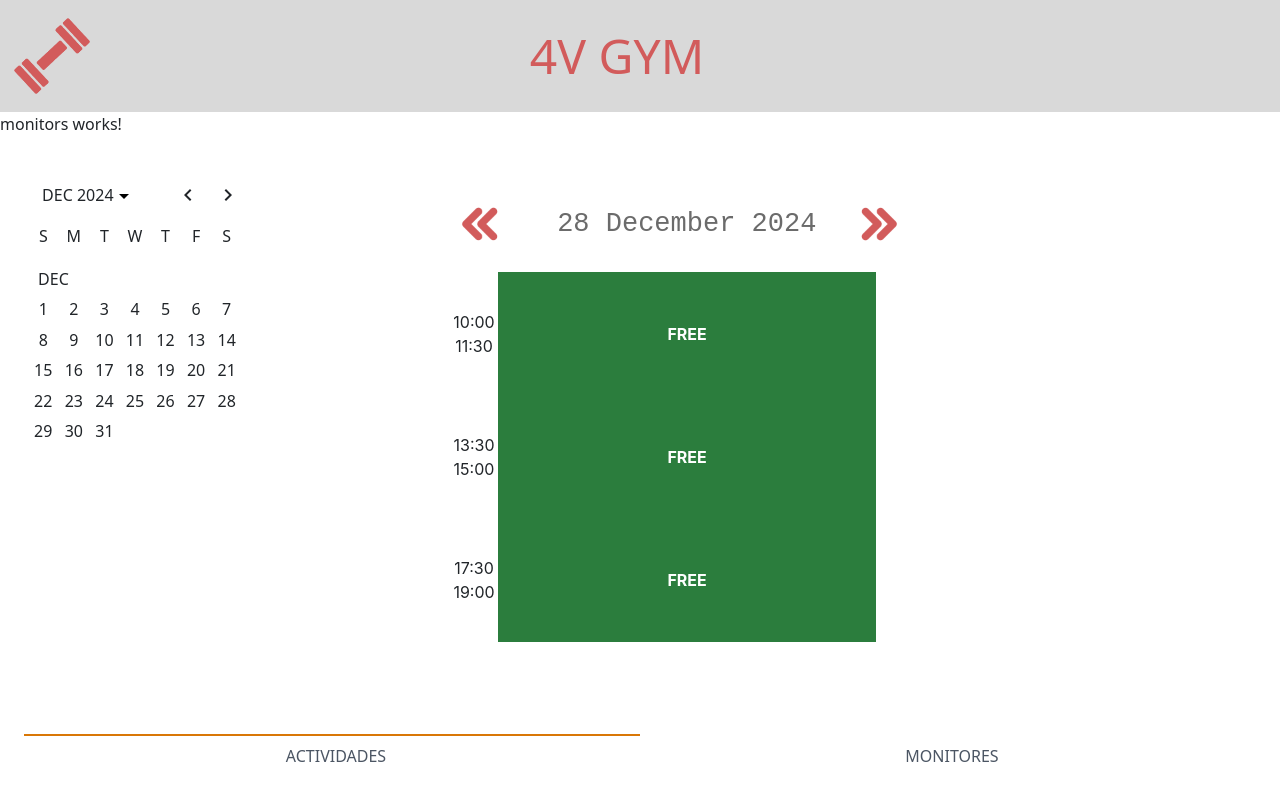
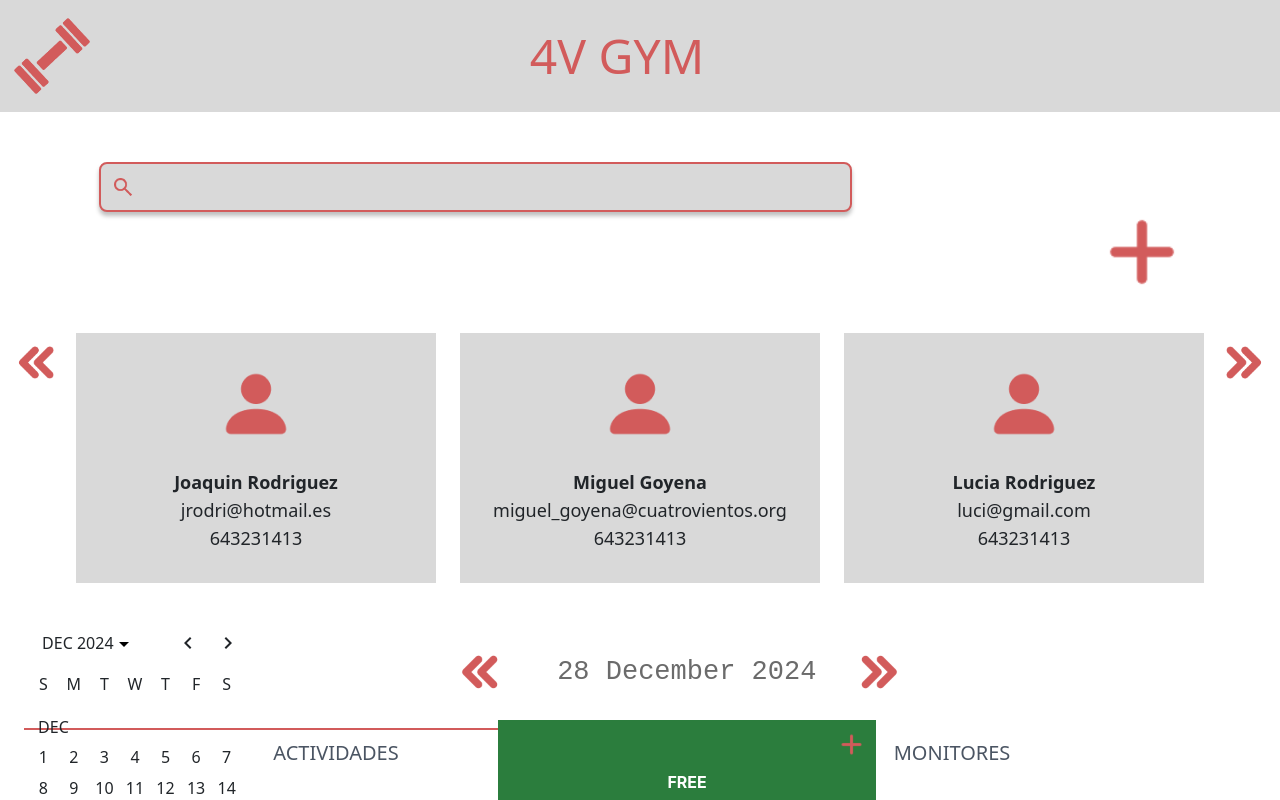
Before and after one commit to AnderVegas/4V-GYM-PROYECT, an Angular app: page /monitors in a window 1280 px wide. Both pictures are taken after a click on the button "ACTIVIDADES". Shown: the top 800 px of the page. Built offline with nearby package versions, Linux system fonts and the light colour scheme.

Commit message:
Monitors page prtotype

```diff
--- a/src/app/activities/activities.component.html
+++ b/src/app/activities/activities.component.html
@@ -55,23 +55,25 @@
                 />
               </div>
 
-              <!-- Contenedor de botones Editar y Borrar -->
-              <div class="flex flex-col justify-between items-center absolute top-1 right-1 bottom-2">
-                <!-- Botón Borrar con imagen -->
-                <button
-                  class="bg-transparent p-2 focus:outline-none">
+                <!-- Contenedor de botones Editar y Borrar -->
+                <div class="flex flex-col justify-between items-center absolute top-1 right-1 bottom-2">
+                  <!-- Botón Borrar con imagen -->
+                  <button
+                  class="bg-transparent p-2 focus:outline-none"
+                  (click)="activity.id !== undefined && removeActivitie(activity.id)">
                   <img
                     src="../../assets/trash.png"
                     alt="Eliminar"
-                    class="w-2 h-4" />
+                    class="BotonesAccion" />
                 </button>
+
                 <!-- Botón Editar con imagen -->
                 <button
                   class="bg-transparent p-2 focus:outline-none">
                   <img
                     src="../../assets/pencil.png"
                     alt="Editar"
-                    class="w-2 h-4" />
+                    class="BotonesAccion" />
                 </button>
               </div>
 
@@ -80,6 +82,17 @@
           <ng-template #freeSlot>
             <div class="flex justify-center items-center h-full font-bold text-white">
               FREE
+              <!-- Contenedor de botones Editar y Borrar -->
+              <div class="flex flex-col justify-between items-center absolute top-1 right-1 bottom-2">
+                <!-- Botón Borrar con imagen -->
+                <button
+                  class="bg-transparent p-2 focus:outline-none">
+                  <img
+                    src="../../assets/add.png"
+                    alt="Añadir"
+                    class="BotonesAccion" />
+                </button>
+              </div>
             </div>
           </ng-template>
         </td>
--- a/src/app/activities/activities.component.scss
+++ b/src/app/activities/activities.component.scss
@@ -8,6 +8,10 @@
     color: #6B6B6B;
 }
 
+.BotonesAccion{
+    width: 25px;
+}
+
 td{
     font-family: 'Inter';
 }
--- a/src/app/activities/activities.component.ts
+++ b/src/app/activities/activities.component.ts
@@ -50,4 +50,16 @@ export class ActivitiesComponent implements OnInit {
   previousDate(): void {
     this.dateService.previousDate();
   }
+
+  // Eliminar actividad
+  removeActivitie(activityId: number | undefined): void {
+    if (activityId === undefined) {
+      console.error('Activity ID is undefined');
+      return;
+    }
+    this.entitiesService.removeActivity(activityId);
+    this.activities = this.entitiesService.getActivitys();
+  }
+
+
 }
--- a/src/app/footer/footer.component.html
+++ b/src/app/footer/footer.component.html
@@ -1,10 +1,13 @@
 <div class="fixed inset-x-0 bottom-0 bg-white p-4">
     <div class="flex justify-between w-full">
-        <button (click)="showActivities()" class="font-['Roboto Mono'] flex-1 px-4 py-2 text-gray-600 hover:text-amber-600 focus:outline-none active:text-amber-600 border-t-2 border-transparent hover:border-amber-600 focus:border-amber-600">
+        <!-- Botón de Actividades -->
+        <button (click)="showActivities()" class="Activities font-['Roboto Mono'] flex-1 px-4 py-2 text-gray-600 hover:text-[#D25B5B] focus:outline-none active:text-[#D25B5B] border-t-2 border-transparent hover:border-[#D25B5B] focus:border-[#D25B5B]">
             <i class="fa-solid fa-user mr-2"></i>
             ACTIVIDADES
         </button>
-        <button (click)="showMonitors()" class="font-['Roboto Mono'] flex-1 px-4 py-2 text-gray-600 hover:text-amber-600 focus:outline-none active:text-amber-600 border-t-2 border-transparent hover:border-amber-600 focus:border-amber-600">
+
+        <!-- Botón de Monitores -->
+        <button (click)="showMonitors()" class="Monitors font-['Roboto Mono'] flex-1 px-4 py-2 text-gray-600 hover:text-[#D25B5B] focus:outline-none active:text-[#D25B5B] border-t-2 border-transparent hover:border-[#D25B5B] focus:border-[#D25B5B]">
             <i class="fa-solid fa-calendar mr-2"></i>
             MONITORES
         </button>
--- a/src/app/footer/footer.component.scss
+++ b/src/app/footer/footer.component.scss
@@ -0,0 +1,7 @@
+.Activities{
+    font-size: 20px;
+}
+
+.Monitors{
+    font-size: 20px;
+}
--- a/src/app/monitors/monitors.component.html
+++ b/src/app/monitors/monitors.component.html
@@ -1 +1,65 @@
-<p>monitors works!</p>
+<div class="flex justify-center searchBar">
+  <div class="relative w-[753px] h-[50px]">
+    <!-- Imagen de la lupa -->
+    <img
+      src="../../assets/lupa.png"
+      alt="Search Icon"
+      class="absolute left-3 top-1/2 transform -translate-y-1/2 w-6 h-6"
+    />
+
+    <!-- Input de búsqueda -->
+    <input
+      type="text"
+      class="w-full h-full pl-12 rounded-lg border-[2px] border-[#D25B5B] shadow-[0px_4px_4px_0px_rgba(0,0,0,0.25)] bg-[#D9D9D9] focus:outline-none text-gray-800"
+    />
+  </div>
+
+  <img
+    src="../../assets/add.png"
+    alt="Add Icon"
+    class="w-20 h-20 cursor-pointer addIcon"
+  />
+</div>
+
+<div class="flex justify-center items-center carrousel mt-10">
+  <table class="w-full table-auto border-collapse">
+    <tr class="h-24 text-center">
+      <!-- Flecha izquierda con margen reducido -->
+      <td class="flex justify-center items-center px-2">
+        <img
+          src="../../assets/mingcute_arrows-left-fill.png"
+          alt="Left Arrow"
+          style="cursor: pointer;"
+          (click)="previousMonitor()">
+      </td>
+
+      <td>
+        <!-- Contenedor de los monitores (Carrusel) -->
+        <div class="flex overflow-hidden space-x-6 justify-center items-center">
+          <!-- Mostrar tres monitores en el carrusel -->
+          <div
+            *ngFor="let monitor of visibleMonitors"
+            class="flex-shrink-0 w-[360px] h-[250px] bg-[#D9D9D9] p-6 flex flex-col justify-center items-center">
+            <img
+              src="../../assets/avatar.png"
+              alt="Avatar"
+              class="avatarImg w-20 h-20 mb-4"
+            />
+            <h4 class="text-center text-lg font-semibold">{{ monitor.nombre }}</h4>
+            <h4 class="text-center text-lg break-all">{{ monitor.email }}</h4>
+            <h4 class="text-center text-lg">{{ monitor.telefono }}</h4>
+          </div>
+        </div>
+      </td>
+
+      <!-- Flecha derecha con margen reducido -->
+      <td class="flex justify-center items-center px-2">
+        <img
+          src="../../assets/mingcute_arrows-right-fill.png"
+          alt="Right Arrow"
+          style="cursor: pointer;"
+          (click)="nextMonitor()">
+      </td>
+    </tr>
+  </table>
+</div>
--- a/src/app/monitors/monitors.component.scss
+++ b/src/app/monitors/monitors.component.scss
@@ -0,0 +1,12 @@
+.searchBar{
+    margin-top: 50px;
+}
+
+.addIcon{
+    margin-top: 50px;
+    margin-left: 250px;
+}
+
+.avatarImg{
+    width: 80px;
+}
--- a/src/app/monitors/monitors.component.ts
+++ b/src/app/monitors/monitors.component.ts
@@ -1,11 +1,51 @@
-import { Component } from '@angular/core';
+import { Component, OnInit } from '@angular/core';
+import { CommonModule } from '@angular/common';  // Para usar pipes como 'date'
+import { EntitiesService, Monitor } from '../utils/entities.service';
 
 @Component({
   selector: 'app-monitors',
-  imports: [],
+  standalone: true,
+  imports: [CommonModule],
   templateUrl: './monitors.component.html',
-  styleUrl: './monitors.component.scss'
+  styleUrls: ['./monitors.component.scss']
 })
-export class MonitorsComponent {
+export class MonitorsComponent implements OnInit {
+  monitors: Monitor[] = [];
+  visibleMonitors: Monitor[] = [];  // Lista de monitores que se mostrarán en el carrusel
+  currentIndex: number = 0;  // Índice para el primer monitor visible
 
+  constructor(private entitiesService: EntitiesService) {}
+
+  ngOnInit(): void {
+    this.monitors = this.entitiesService.getMonitors();
+    this.updateVisibleMonitors();  // Inicializar los monitores visibles
+  }
+
+  // Actualiza la lista de monitores visibles (3 a la vez)
+  updateVisibleMonitors(): void {
+    const endIndex = this.currentIndex + 3;
+    this.visibleMonitors = this.monitors.slice(this.currentIndex, endIndex);
+  }
+
+  // Función para ir al monitor anterior
+  previousMonitor(): void {
+    if (this.currentIndex > 0) {
+      this.currentIndex--;
+    } else {
+      // Si estamos en el primer grupo, volvemos al final
+      this.currentIndex = this.monitors.length - 3;
+    }
+    this.updateVisibleMonitors();
+  }
+
+  // Función para ir al siguiente monitor
+  nextMonitor(): void {
+    if (this.currentIndex < this.monitors.length - 3) {
+      this.currentIndex++;
+    } else {
+      // Si estamos en el último grupo, volvemos al principio
+      this.currentIndex = 0;
+    }
+    this.updateVisibleMonitors();
+  }
 }
--- a/src/app/utils/entities.service.ts
+++ b/src/app/utils/entities.service.ts
@@ -1,7 +1,7 @@
 import { Injectable } from '@angular/core';
 
 export interface Activity {
-  id?: number;
+  id: number;
   fecha: string;
   monitor: Monitor[];
   tipo: ActivityType;
@@ -30,27 +30,33 @@ export class EntitiesService {
     this.monitors = [
       {
         id: 0,
-        nombre: "Juan",
-        email: "juan@gmail.com",
-        telefono: "948128888"
+        nombre: "Joaquin Rodriguez",
+        email: "jrodri@hotmail.es",
+        telefono: "643231413"
       },
       {
         id: 1,
-        nombre: "Maria",
-        email: "maria@gmail.com",
-        telefono: "676950699"
+        nombre: "Miguel Goyena",
+        email: "miguel_goyena@cuatrovientos.org",
+        telefono: "643231413"
       },
       {
         id: 2,
-        nombre: "Pedro",
-        email: "pedro@gmail.com",
-        telefono: "674735847"
+        nombre: "Lucia Rodriguez",
+        email: "luci@gmail.com",
+        telefono: "643231413"
       },
       {
         id: 3,
-        nombre: "Mikel",
-        email: "mikel@gmail.com",
-        telefono: "696039394"
+        nombre: "Lurdes Dominguez",
+        email: "ldominguez@gmail.com",
+        telefono: "643231413"
+      },
+      {
+        id: 4,
+        nombre: "Juan Cuesta",
+        email: "juanC@gmail.com",
+        telefono: "643231413"
       }
     ]
     this.activitys = [
@@ -71,6 +77,12 @@ export class EntitiesService {
         fecha: "30/12/2024, 17:30 19:00",
         monitor: [this.monitors[1], this.monitors[2]],
         tipo: ActivityType.Spinning
+      },
+      {
+        id: 3,
+        fecha: "02/01/2025, 17:30 19:00",
+        monitor: [this.monitors[1], this.monitors[2]],
+        tipo: ActivityType.Spinning
       }
     ];;
    }
@@ -78,7 +90,12 @@ export class EntitiesService {
   getActivitys(){
    return this.activitys;
   }
+
   getMonitors(){
     return this.monitors;
   }
+
+  removeActivity(activityId : number){
+    this.activitys = this.activitys.filter(activity => activity.id !== activityId);
+  }
 }
```
Also changed, not shown: src/assets/add.png (added), src/assets/lupa.png (added).
